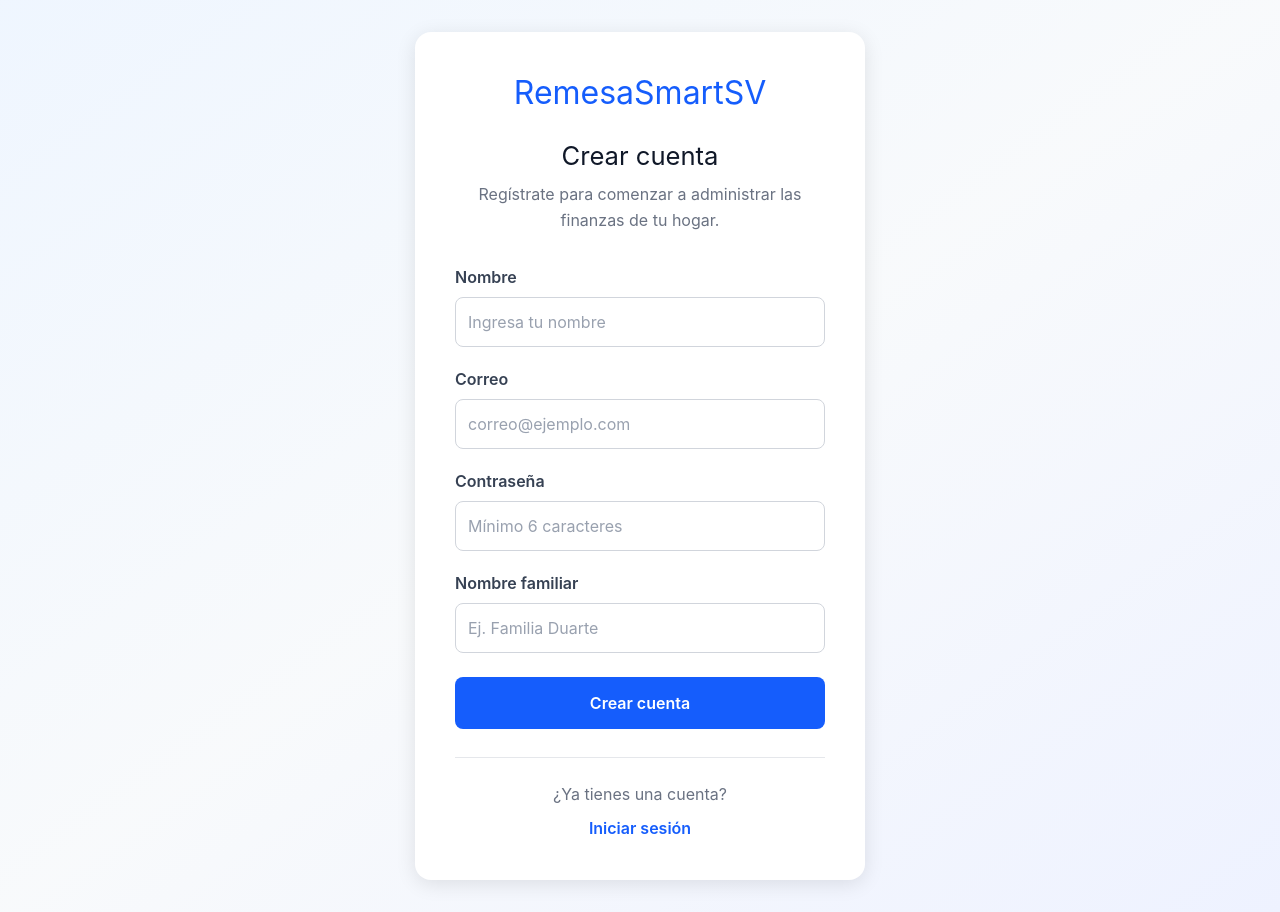
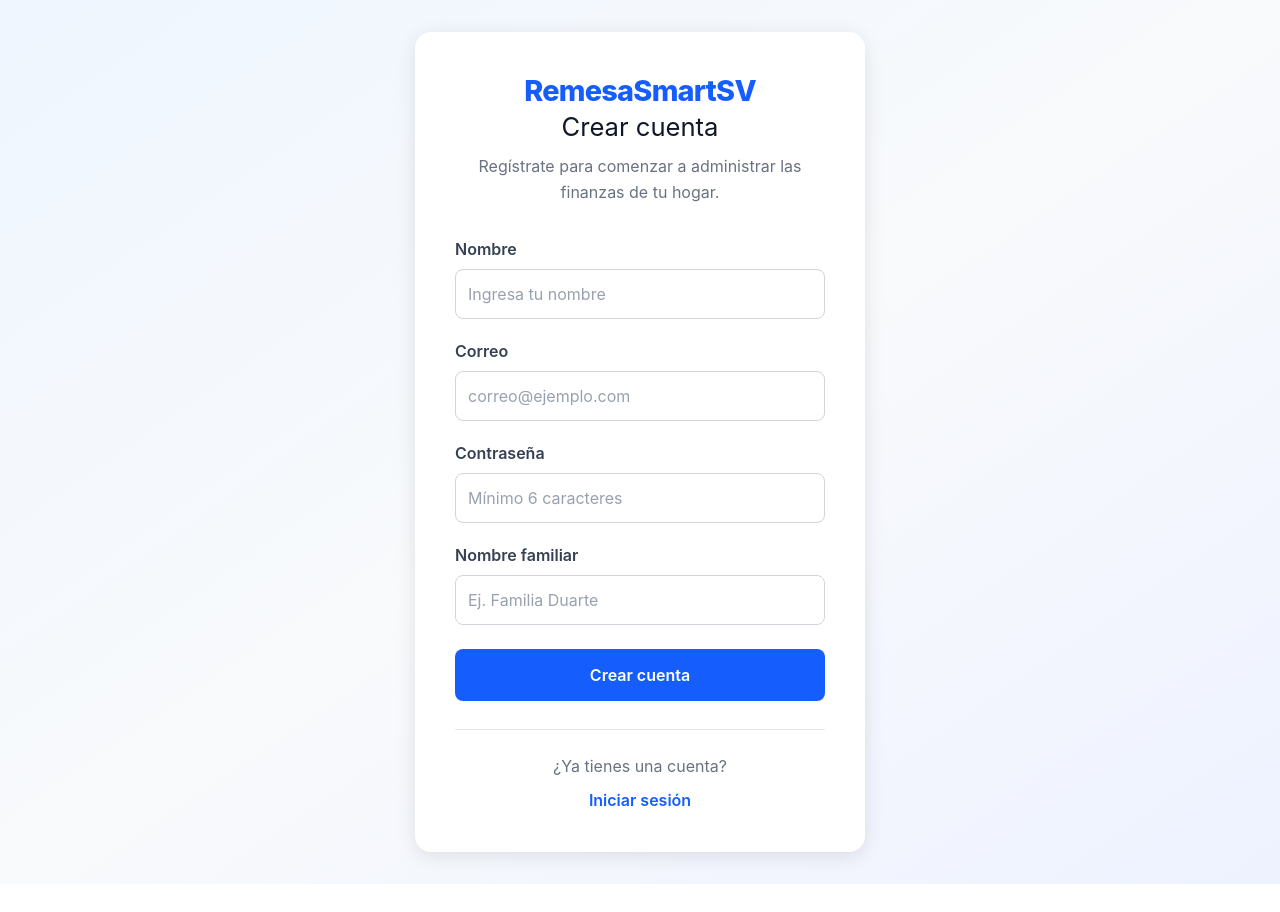
Before and after one commit to RemesaSmartSV/frontend, a React (Vite) app: page /educacion-financiera in a window 1280 px wide. Both pictures are taken after a click on the button "Crear cuenta". After the commit the page ends 884 px from the top, so only its background shows below. Built offline with nearby package versions, Linux system fonts and the light colour scheme.

Commit message:
ultimos ajustes de frontend

```diff
--- a/src/components/Sidebar.jsx
+++ b/src/components/Sidebar.jsx
@@ -11,7 +11,7 @@ import {
     LogOut
 } from 'lucide-react'
 
-import logo from '../assets/remesa-smart.png'
+import logo from '../assets/remesa-smart (blanco).png'
 
 export default function Sidebar({
     usuario,
@@ -101,7 +101,7 @@ export default function Sidebar({
 
 
 
-                    <p className="-mt-10 text-sm font-medium text-white/80 text-center">
+                    <p className="-mt-15 text-sm font-medium text-white/80 text-center">
                         Tus finanzas
                     </p>
 
--- a/src/pages/EducacionFinanciera.jsx
+++ b/src/pages/EducacionFinanciera.jsx
@@ -142,7 +142,7 @@ export default function EducacionFinanciera() {
                 >
                     {procesando
                         ? 'Actualizando...'
-                        : '🔄 Actualizar'}
+                        : 'Actualizar'}
                 </button>
 
             </div>
--- a/src/pages/Register.jsx
+++ b/src/pages/Register.jsx
@@ -101,7 +101,7 @@ export default function Register({ volverLogin }) {
                 {/* ENCABEZADO */}
                 <div className="mb-7 text-center sm:mb-8">
 
-                    <h1 className="mb-5 text-2xl font-normal text-blue-600 sm:mb-6 sm:text-[2rem]">
+                    <h1 className="text-center text-2xl font-extrabold tracking-tight text-blue-600 sm:text-[1.8rem]">
                         RemesaSmartSV
                     </h1>
 
```
Also changed, not shown: src/assets/remesa-smart (blanco).png (added), src/components/Layout.jsx (line endings or trailing spaces), src/components/Navbar.jsx (line endings or trailing spaces), vite.config.js (line endings or trailing spaces).
